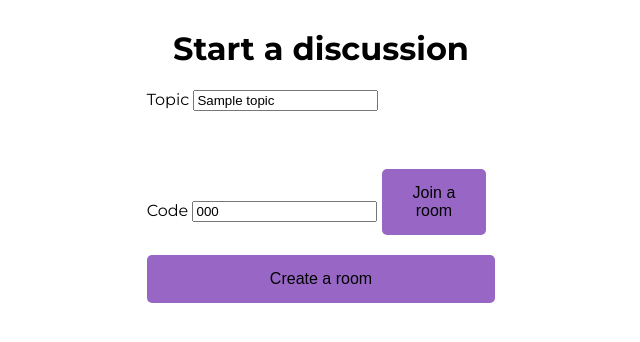
After one commit to srlog/Chatapp, a Flask app: template templates/select.html in a window 1280 px wide. The commit adds this page. Shown: the top 342 px of the page, without its empty margins (319-959 px from the left). Run offline with Flask 3, Linux system fonts and the light colour scheme; the template is opened without the code that fills it: most values are stand-ins (such as "Sample title", 1, 10 or a date in 2020); some libraries are stand-ins or nearby versions.

Commit message:
adding chat rooms and more pages

```diff
--- a/app.py
+++ b/app.py
@@ -1,47 +1,167 @@
-from flask import Flask, render_template, request, redirect, url_for
+from flask import Flask, render_template, request, redirect, url_for, session
 from flask_socketio import join_room, leave_room, send, SocketIO
-
+import random
+from string import ascii_uppercase
 
 app = Flask(__name__)
 
+app.config["SECRET_KEY"] = "Thisisanflaskapplicationbuildforstudentstochatandcleartheirdoubts"
+
+
+
 socketio = SocketIO(app)
+
+rooms = {}
+users = {'Srinivas':'123','Lakshana':'234'}
 
 
 @app.route('/')
-def home():
+def login1():
     return render_template('login.html')
 
 @app.route('/login', methods=['POST','GET'])
 def login():
-    username = request.form['username']
-    regno = request.form['regno']
-    email = request.form['email']
+    if session.get("loggedin") :
+        return redirect("homepage")
+    if request.method == "POST" :
+        username = request.form.get("username")
+        password = request.form.get('password')
+        designation = request.form.get("designation", 'Student')
 
-    if not username or not regno or not email:
-        return "All fields are required", 400
+        if username not in users.keys():
+            error = "Username doesn't exist."
+            return render_template("login.html",error=error)
 
-    if not regno.isdigit() or len(regno) != 6:
-        return "Register number must be a 6 digit number", 400
 
-    if '@' not in email or '.' not in email.split('@')[-1]:
-        return "Invalid email format", 400
+        if password == users.get(username):
+            pass
+            session['name']=username
+            session['designation']=designation
+            session["loggedin"]=True
 
-    return redirect(url_for('homepage'))
+            return redirect(url_for('homepage'))
+        else:
+            error = "Password is incorrect."
+            return render_template("login.html",error=error)
+
+    return render_template("login.html")
 
 @app.route('/homepage')
 def homepage():
-    return render_template('homepage.html')
 
-@app.route('/chat')
-def chat():
+    if session.get("loggedin"):
+        name = session.get('name')
+        designation = session.get('designation')
+        room_name= []
+        for key in rooms:
+            room = rooms.get(key)
+            print(room)
+            room_name.append([room.get('topic'),key])
 
-    return render_template("room.html")
+        return render_template('homepage.html',name=name,designation=designation,room_name=room_name)
 
+    return redirect('login')
+
+@app.route('/logout')
 def logout():
-    return redirect(url_for('home'))
+    session.clear()
+    return redirect(url_for('login'))
 
-def changeUser():
-    return redirect(url_for('home'))
 
-if __name__ == '__main__':
-    app.run(debug=True)
+def generate_unique_code(length):
+    while True:
+        code = ""
+        for _ in range(length):
+            code += random.choice(ascii_uppercase)
+
+        if code not in rooms:
+            break
+
+    return code
+
+@app.route("/chat", methods=["POST", "GET"])
+def home():
+    name = session.get("name")
+    designation = session.get("designation")
+    session.clear()
+    session["name"]= name
+    session["designation"] = designation
+    if request.method == "POST":
+        name = session.get("name")
+        topic = request.form.get("topic")
+        code = request.form.get("code")
+        join = request.form.get("join", False)
+        create = request.form.get("create", False)
+
+        if not topic:
+            return render_template("select.html", error="Please enter a Topic.", code=code, topic=topic)
+
+        if join != False and not code:
+            return render_template("select.html", error="Please enter a room code.", code=code, topic=topic)
+
+        room = code
+        if create != False:
+            room = generate_unique_code(6)
+            rooms[room] = {"topic":topic,"members": 0, "messages": []}
+        elif code not in rooms:
+            return render_template("select.html", error="Room does not exist.", code=code, topic=topic)
+
+        session["room"] = room
+        session["name"] = name
+        return redirect(url_for("room"))
+
+    return render_template("select.html")
+
+@app.route("/room")
+def room():
+    room = session.get("room")
+    if room is None or session.get("name") is None or room not in rooms:
+        return redirect(url_for("home"))
+
+    return render_template("room.html", code=room, messages=rooms[room]["messages"], topic = rooms[room]["topic"])
+
+@socketio.on("message")
+def message(data):
+    room = session.get("room")
+    if room not in rooms:
+        return
+
+    content = {
+        "name": session.get("name"),
+        "message": data["data"]
+    }
+    send(content, to=room)
+    rooms[room]["messages"].append(content)
+    print(f"{session.get('name')} said: {data['data']}")
+
+@socketio.on("connect")
+def connect(auth):
+    room = session.get("room")
+    name = session.get("name")
+    if not room or not name:
+        return
+    if room not in rooms:
+        leave_room(room)
+        return
+
+    join_room(room)
+    send({"name": name, "message": "joined the conversation"}, to=room)
+    rooms[room]["members"] += 1
+    print(f"{name} joined the conversation {room}")
+
+@socketio.on("disconnect")
+def disconnect():
+    room = session.get("room")
+    name = session.get("name")
+    leave_room(room)
+
+    if room in rooms:
+        rooms[room]["members"] -= 1
+        if rooms[room]["members"] <= 0:
+            del rooms[room]
+
+    send({"name": name, "message": "has left the conversation"}, to=room)
+    print(f"{name} has left the conversation {room}")
+
+if __name__ == "__main__":
+    socketio.run(app, debug=True)
--- a/static/basestyle.css
+++ b/static/basestyle.css
@@ -1,8 +1,122 @@
+body{
+    font-family: Montserrat, sans-serif;
+}
+
+
+
+.content{
+    display: flex;
+    align-items: center;
+    justify-content: center ;
+
+}
+
+
 .form{
     display: flex;
     flex-direction: column;
     align-items: center;
     justify-content: center;
-    gap: 10px;
 
 }
+
+.join{
+    display: flex;
+    flex-direction: row;
+    width: 100%;
+}
+
+.create-btn{
+    width: 100%;
+}
+
+.error{
+    text-align: center;
+    color:rgb(140, 23, 23);
+
+}
+
+
+
+.content {
+    display: flex;
+    align-items: center;
+    justify-content: center;
+  }
+
+  button {
+    margin-top: 20px;
+    padding: 15px;
+    background-color:  rgb(152, 103, 198);
+    color: black;
+    border: none;
+    border-radius: 5px;
+    font-size: 100%;
+    cursor: pointer;
+    width: 30%;
+    align-self: center;
+
+}
+  .buttons {
+    display: flex;
+    flex-direction: column;
+    align-items: center;
+    justify-content: center;
+    gap: 10px;
+  }
+
+  .join {
+    display: flex;
+    flex-direction: row;
+    width: 100%;
+  }
+
+  .create-btn {
+    width: 100%;
+  }
+
+  .message-box {
+    border-color: black;
+    border-width: 2px;
+    border-style: solid;
+    border-radius: 10px;
+    background-color: whitesmoke;
+    height: 80vh;
+    display: flex;
+    flex-direction: column;
+    width: 80vw;
+    align-items: stretch;
+  }
+
+  .messages {
+    overflow-y: scroll;
+    flex: 1;
+    width: 100%;
+  }
+
+  .inputs {
+    padding: 10px;
+    display: flex;
+  }
+
+  h2 {
+    text-align: center;
+  }
+
+  #message {
+    flex: 1;
+  }
+
+  .text {
+    display: flex;
+    flex-direction: row;
+    align-items: center;
+    justify-content: space-between;
+    padding-left: 10px;
+    padding-right: 10px;
+  }
+
+  .muted {
+    font-size: 10px;
+    color: darkgray;
+  }
--- a/templates/base.html
+++ b/templates/base.html
@@ -12,6 +12,7 @@
             socket.emit('my event', {data: 'I\'m connected!'});
         });
     </script>
+    <link href="https://fonts.googleapis.com/css2?family=Montserrat:wght@400;700&display=swap" rel="stylesheet">
 </head>
 <body>
     <div class="content"> {% block content  %} {% endblock %}  </div>
--- /dev/null
+++ b/templates/select.html
@@ -0,0 +1,22 @@
+{% extends 'base.html' %}
+
+{% block content %}
+<div class="creating">
+<form action="" method="post" class="form">
+    <h1>Start a discussion</h1>
+    <div>
+        <label for="topic">Topic</label>
+        <input type="text" placeholder="Enter the topic" name="topic" value="{{topic}}">
+        <br><br><br>
+        <label for="code">Code</label>
+        <input type="text" placeholder="Room code" name="code" value="{{code}}"/>
+        <button type="submit" name="join">Join a room</button>
+    </div>
+    <button type="submit" name="create" class="create-btn">Create a room</button>
+</form>
+{% if error %}
+<h2 class="error">{{error}}</h2>
+</div>
+{% endif %}
+
+{% endblock %}
```
Also changed, not shown: static/homestyle.css (+18 -5 lines), static/loginstyle.css (+12 -1 lines), templates/homepage.html (+8 -5 lines), templates/login.html (+11 -4 lines), templates/room.html (+47 -15 lines).
